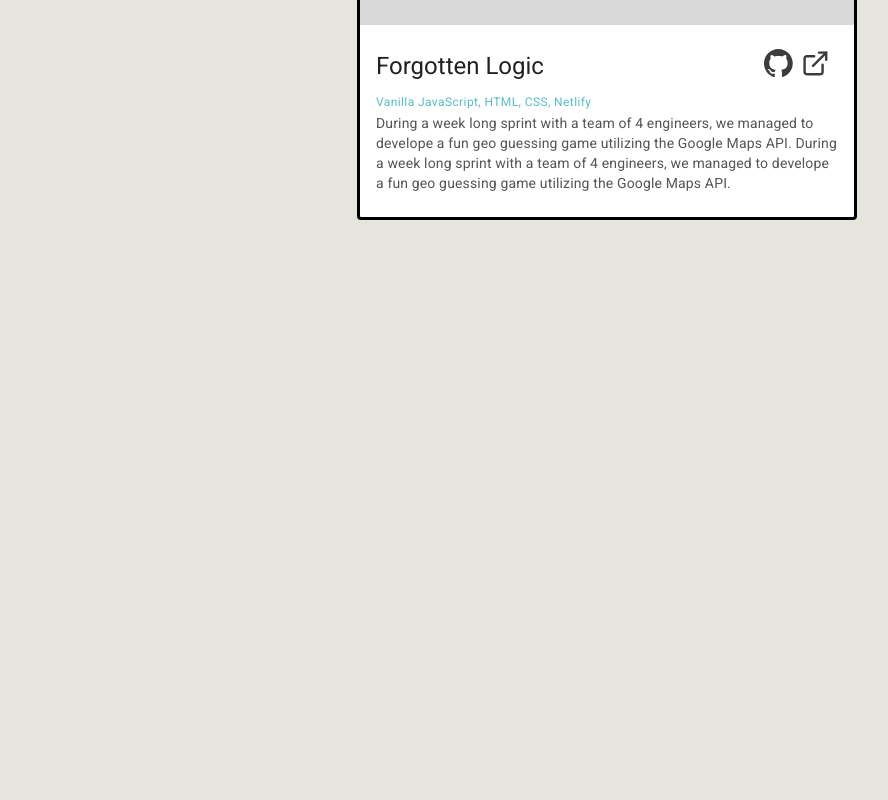
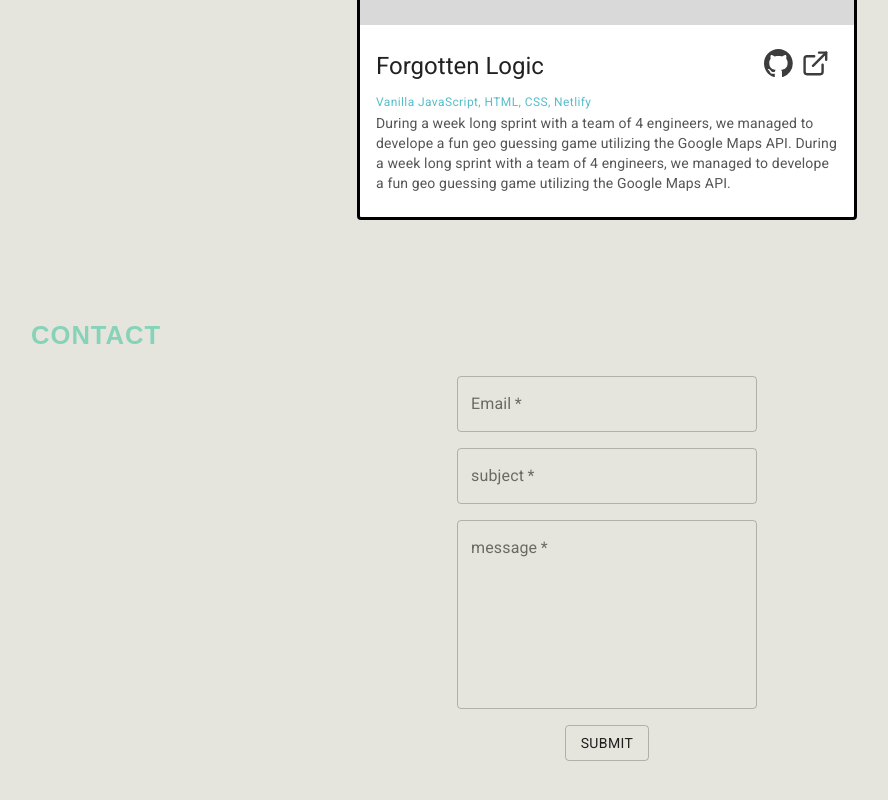
Before and after one commit to Anthony-Rosario/portfolio-site, a React (Create React App) app in the folder web_service/: page / in a window 1280 px wide. Shown: the part 3936-4736 px from the top of the page, without its empty margins (33-921 px from the left). Before the commit the page ends 4186 px from the top, so only its background shows below. Built offline with nearby package versions, Linux system fonts and the light colour scheme.

Commit message:
updated resume link

```diff
--- a/web_service/src/components/contact/ContactForm.jsx
+++ b/web_service/src/components/contact/ContactForm.jsx
@@ -25,7 +25,6 @@ const ContactForm = forwardRef((props,ref) => {
       <div className='contactContainer' ref={ref}>
         <h1 className='sectionHeader'>Contact</h1>
         <div className='formContainer'>
-        <p className='reachOutText'>Please feel free to reach out!</p>
         <form
           onSubmit={handleSubmit}
           className={classes.root}
@@ -58,11 +57,12 @@ const ContactForm = forwardRef((props,ref) => {
             disabled={submitted}
             type='submit'
             variant='outlined'
+            className='submit-btn'
             >
             Submit
           </Button>
         </form>
-        <h4 className={submitted ? 'visible':'hidden'}>Thank you! I'll get back to you soon.</h4>
+        <h4 className={submitted ? 'visible':'hidden'}>Thank you for contacting me! I will get back to you as soon as possible.</h4>
       </div>
       </div>
     )
--- a/web_service/src/components/contact/contact.css
+++ b/web_service/src/components/contact/contact.css
@@ -13,20 +13,28 @@
     align-items: center;
     flex-direction: column;
 }
+
 .reachOutText{
     margin-bottom: 0;
     color: #555;
     font-weight: 500;
 }
+
 .hidden{
     opacity: 0;
 }
+
 .visible{
     color:#555;
     font-weight: 500;
     opacity: 1;
     transition: opacity 200ms ease-in-out;
 }
+
+.submit-btn:hover {
+    background-color:#ff00ff;
+}
+
 @media screen and (max-width: 600px) {
     .reachOutText{
         display: none;
--- a/web_service/src/components/landing/LandingPage.jsx
+++ b/web_service/src/components/landing/LandingPage.jsx
@@ -3,7 +3,7 @@ import About from '../about/About';
 import Header from '../header/Header';
 import './landing.css'
 import Projects from '../projects/Projects';
-// import ContactForm from '../contact/ContactForm';
+import ContactForm from '../contact/ContactForm';
 import { useScroll } from '../../hooks/useScroll';
 import { BsArrowDownShort } from 'react-icons/bs'
 
@@ -14,7 +14,7 @@ export default function LandingPage() {
     handleContactScroll,
     portfolioRef,
     aboutRef,
-    // contactRef
+    contactRef
   } = useScroll();
   return (
     <main>
@@ -42,7 +42,7 @@ export default function LandingPage() {
       </section>
       <About ref={aboutRef}/>
       <Projects ref={portfolioRef}/>
-      {/* <ContactForm ref={contactRef}/> */}
+      <ContactForm ref={contactRef}/>
     </main>
   )
 }
```
Also changed, not shown: 1 other file (tests, documents, lock files or other folders).
